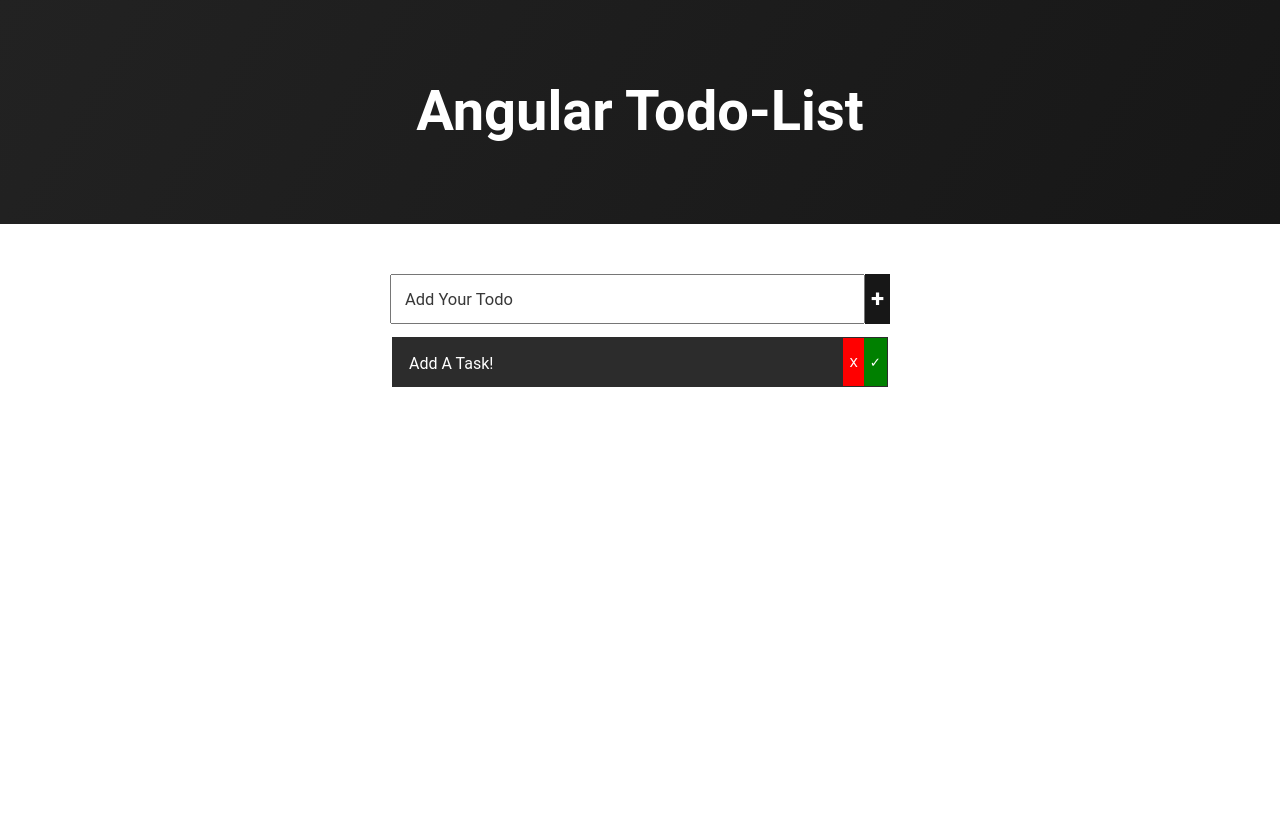
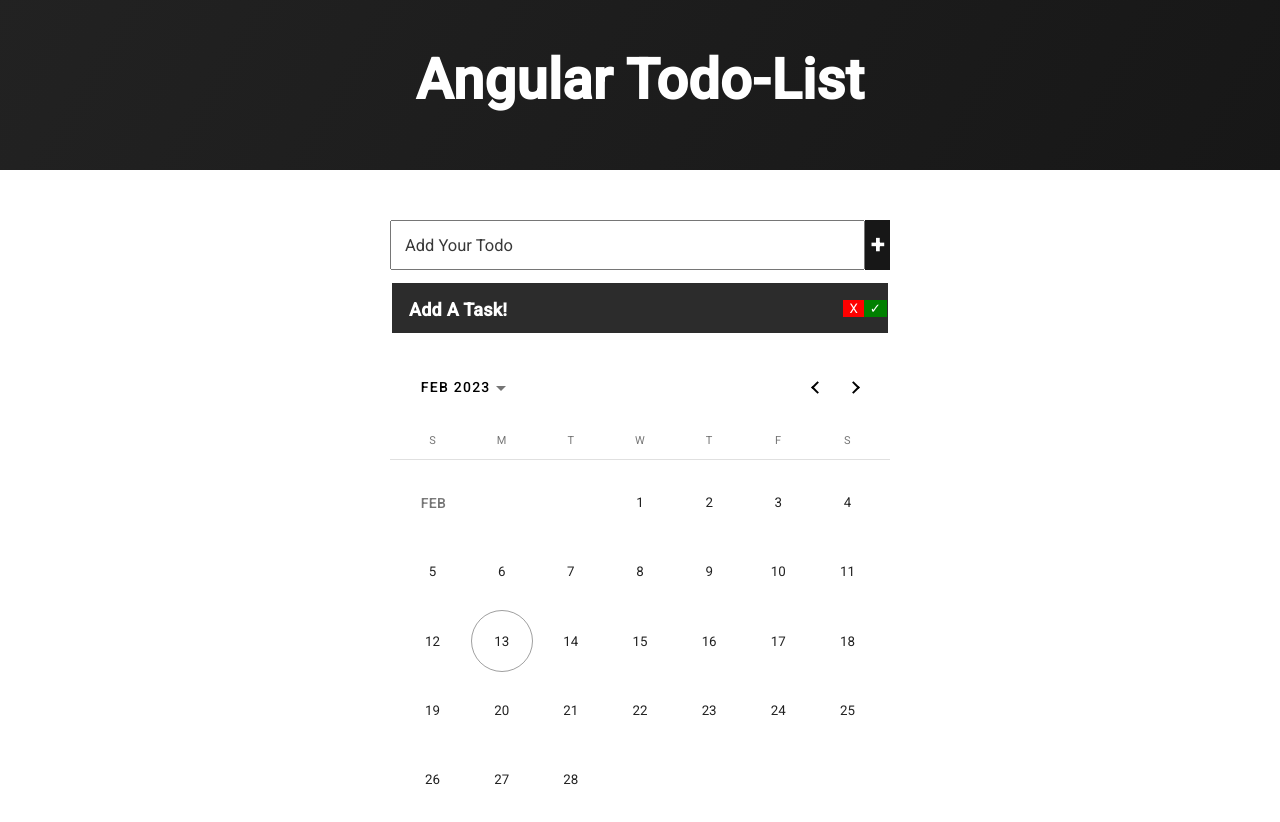
Before and after one commit to hey-now/angular-todolist, an Angular app: page / in a window 1280 px wide. Shown: the top 822 px of the page. Before the commit the page ends 800 px from the top, so only its background shows below. Built offline with nearby package versions, Linux system fonts and the light colour scheme.

Commit message:
adding calendar component and styling

```diff
--- a/angular.json
+++ b/angular.json
@@ -25,6 +25,7 @@
               "src/assets"
             ],
             "styles": [
+              "@angular/material/prebuilt-themes/deeppurple-amber.css",
               "src/styles.css"
             ],
             "scripts": []
@@ -87,6 +88,7 @@
               "src/assets"
             ],
             "styles": [
+              "@angular/material/prebuilt-themes/deeppurple-amber.css",
               "src/styles.css"
             ],
             "scripts": []
--- a/package.json
+++ b/package.json
@@ -11,10 +11,12 @@
   "private": true,
   "dependencies": {
     "@angular/animations": "^15.1.0",
+    "@angular/cdk": "^15.1.4",
     "@angular/common": "^15.1.0",
     "@angular/compiler": "^15.1.0",
     "@angular/core": "^15.1.0",
     "@angular/forms": "^15.1.0",
+    "@angular/material": "^15.1.4",
     "@angular/platform-browser": "^15.1.0",
     "@angular/platform-browser-dynamic": "^15.1.0",
     "@angular/router": "^15.1.0",
--- a/src/app/app.component.html
+++ b/src/app/app.component.html
@@ -1,4 +1,5 @@
 <header>{{title}}</header>
 <body>
   <task-list></task-list>
+  <app-calendar></app-calendar>
 </body>
--- a/src/app/app.module.ts
+++ b/src/app/app.module.ts
@@ -3,6 +3,7 @@
 
 import { AppRoutingModule } from './app-routing.module';
 import { AppComponent } from './app.component';
+import { CalendarModule } from './calendar/calendar.module';
 import { TaskListModule } from './task-list/task-list.module';
 
 @NgModule({
@@ -12,7 +13,8 @@
   imports: [
     BrowserModule,
     AppRoutingModule,
-    TaskListModule
+    TaskListModule,
+    CalendarModule,
   ],
   providers: [],
   bootstrap: [AppComponent]
--- /dev/null
+++ b/src/app/calendar/calendar.component.css
@@ -0,0 +1,8 @@
+div {
+  display: flex;
+  justify-content: center;
+}
+
+mat-calendar {
+  width: 500px;
+}
--- /dev/null
+++ b/src/app/calendar/calendar.component.html
@@ -0,0 +1,3 @@
+<div>
+  <mat-calendar></mat-calendar>
+</div>
--- a/src/app/task-list/task-list.component.css
+++ b/src/app/task-list/task-list.component.css
@@ -79,10 +79,13 @@
   flex-wrap: nowrap;
   display: flex;
   justify-content: space-between;
+  align-items: center;
 }
 
 td {
   margin-left: 1rem;
+  align-items: center;
+  display: flex;
 }
 
 .even {
@@ -99,3 +102,9 @@
   text-decoration: line-through;
   background-color: green;
 }
+
+p {
+  font-weight: 900;
+  font-size: large;
+  padding-top: 1rem;
+}
--- a/src/index.html
+++ b/src/index.html
@@ -6,8 +6,11 @@
   <base href="/">
   <meta name="viewport" content="width=device-width, initial-scale=1">
   <link rel="icon" type="image/x-icon" href="favicon.ico">
+  <link rel="preconnect" href="https://fonts.gstatic.com">
+  <link href="https://fonts.googleapis.com/css2?family=Roboto:wght@300;400;500&display=swap" rel="stylesheet">
+  <link href="https://fonts.googleapis.com/icon?family=Material+Icons" rel="stylesheet">
 </head>
-<body>
+<body class="mat-typography">
   <app-root></app-root>
 </body>
 </html>
--- a/src/styles.css
+++ b/src/styles.css
@@ -1 +1,4 @@
 /* You can add global styles to this file, and also import other style files */
+
+html, body { height: 100%; }
+body { margin: 0; font-family: Roboto, "Helvetica Neue", sans-serif; }
```
Also changed, not shown: src/app/calendar/calendar.component.ts (added, +10 -0 lines), src/app/calendar/calendar.module.ts (added, +23 -0 lines), 2 other files (tests, documents, lock files or other folders).
